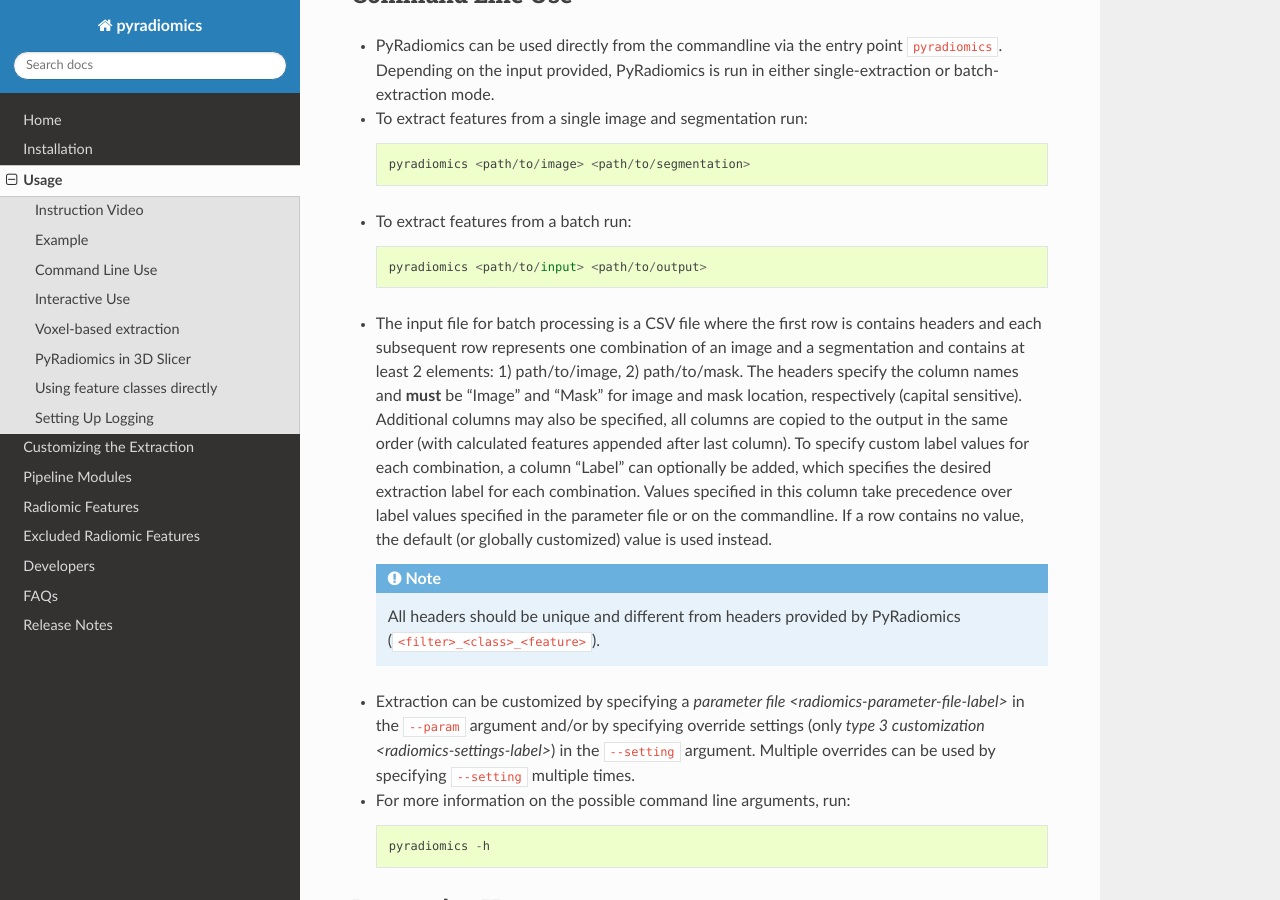
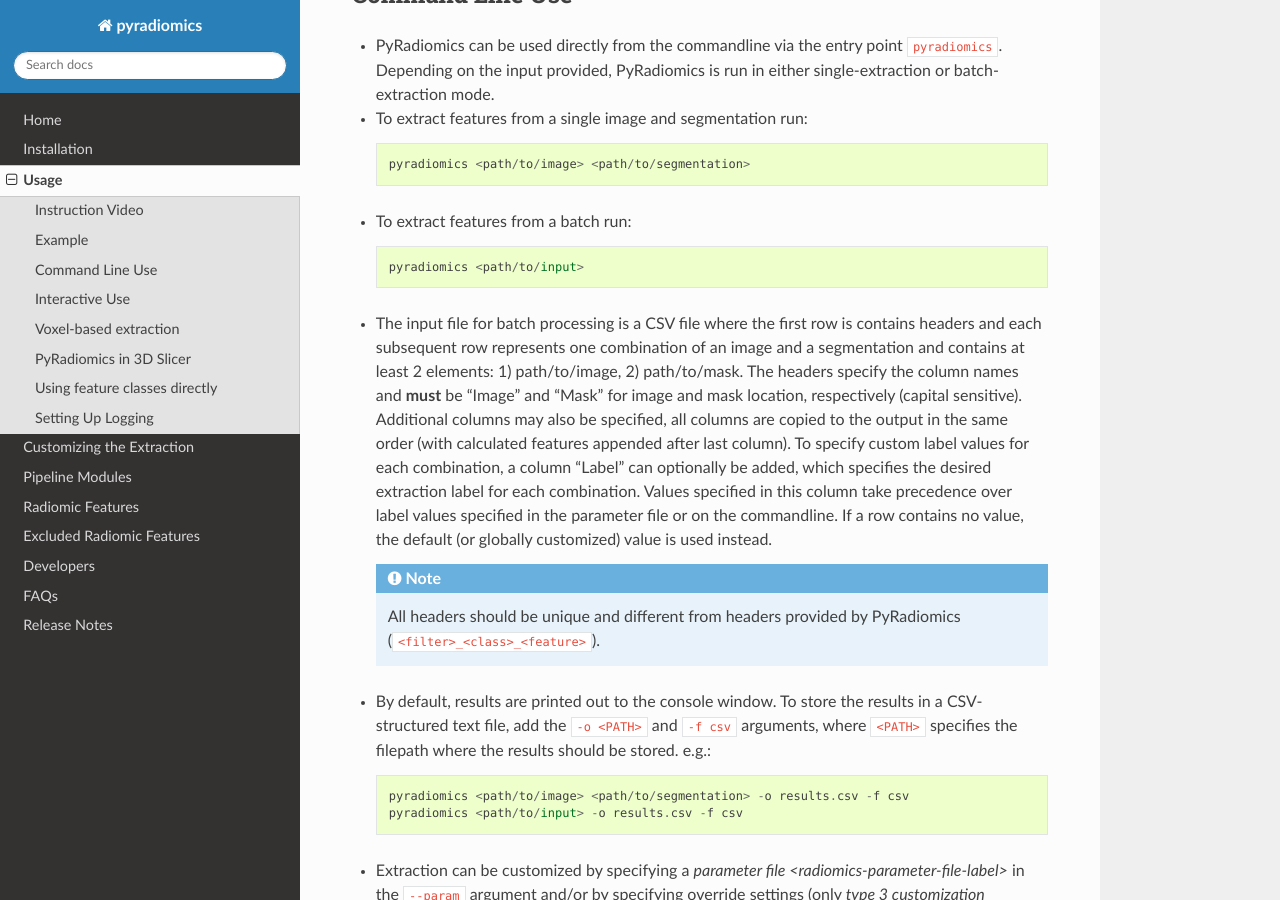
Before and after one commit to AIM-Harvard/pyradiomics, a Sphinx documentation site: the page built from docs/usage.rst, in a window 1280 px wide and 900 px high, scrolled down 884 px. Built offline with Sphinx 7.4.7 and the Read the Docs theme 2.0.0, drawn with Linux system fonts in a browser that asks for light colours.

Commit message:
DOCS: Update usage section on commandline usage
Show correct way to specify output file in batch processing.
Fix help message in the commandline script showing the default format (is "txt", but help message said "csv").

```diff
--- a/docs/usage.rst
+++ b/docs/usage.rst
@@ -45,7 +45,7 @@
 
 * To extract features from a batch run::
 
-    pyradiomics <path/to/input> <path/to/output>
+    pyradiomics <path/to/input>
 
 * The input file for batch processing is a CSV file where the first row is contains headers and each subsequent row
   represents one combination of an image and a segmentation and contains at least 2 elements: 1) path/to/image,
@@ -59,6 +59,13 @@
   .. note::
 
     All headers should be unique and different from headers provided by PyRadiomics (``<filter>_<class>_<feature>``).
+
+* By default, results are printed out to the console window. To store the results in a CSV-structured text file, add the
+  ``-o <PATH>`` and ``-f csv`` arguments, where ``<PATH>`` specifies the filepath where the results should be stored.
+  e.g.::
+
+    pyradiomics <path/to/image> <path/to/segmentation> -o results.csv -f csv
+    pyradiomics <path/to/input> -o results.csv -f csv
 
 * Extraction can be customized by specifying a `parameter file <radiomics-parameter-file-label>` in the ``--param``
   argument and/or by specifying override settings (only `type 3 customization <radiomics-settings-label>`) in the
```
Also changed, not shown: 1 other file.
